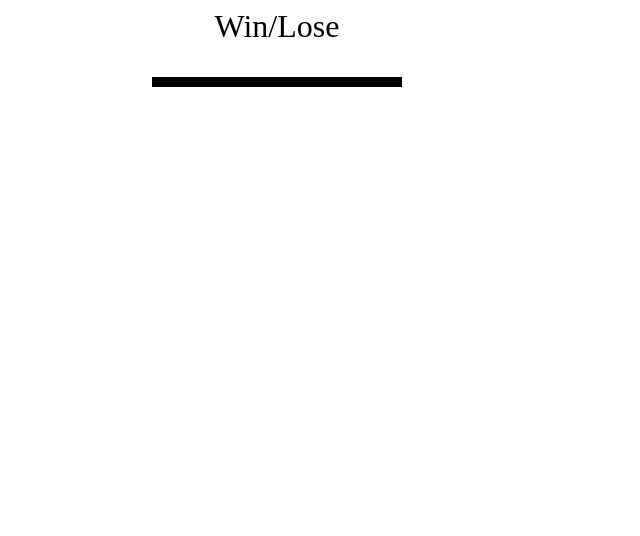
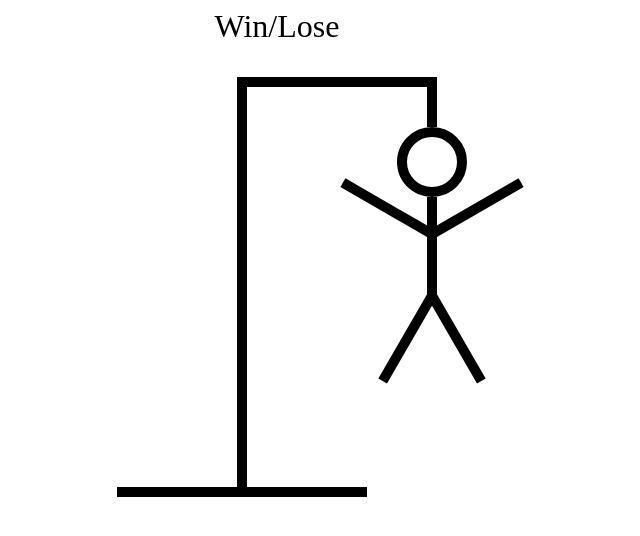
Before and after one commit to samudra-perera/Typescript-Hangman, a React (Vite) app: page / in a window 1280 px wide. Shown: the top 536 px of the page, without its empty margins (363-1003 px from the left). Built offline with nearby package versions, Linux system fonts and the light colour scheme.

Commit message:
Completed Hangman Drawing

```diff
--- a/src/HangManDrawing.tsx
+++ b/src/HangManDrawing.tsx
@@ -1,8 +1,19 @@
-import {HangManBase} from './styles/Drawing.style.js'
+// @ts-ignore
+import {HangManBase, HangManPole, HangManOutHang, HangManRopeHolder, Head, Body, RightArm, LeftArm, RightLeg, LeftLeg} from './styles/Drawing.style.js'
+
 
 export function HangManDrawing() {
     return (
         <div style={{position: "relative"}}>
+            {<Head/>}
+            {<Body/>}
+            {<RightArm/>}
+            {<LeftArm/>}
+            {<RightLeg/>}
+            {<LeftLeg/>}
+            <HangManRopeHolder />
+            <HangManOutHang/>
+            <HangManPole />
             <HangManBase />
         </div>
     )
--- a/src/styles/Drawing.style.js
+++ b/src/styles/Drawing.style.js
@@ -1,9 +1,104 @@
 import { styled } from "styled-components";
 
 const HangManBase = styled.div`
-    height: 10px;
-    width: 250px;
-    background-color: black;
-`
+  height: 10px;
+  width: 250px;
+  background-color: black;
+`;
 
-export {HangManBase}
+const HangManPole = styled.div`
+  height: 400px;
+  width: 10px;
+  background: black;
+  margin-left: 120px;
+`;
+
+const HangManOutHang = styled.div`
+  height: 10px;
+  width: 200px;
+  margin-left: 120px;
+  background: black;
+`;
+
+const HangManRopeHolder = styled.div`
+  height: 50px;
+  width: 10px;
+  background: black;
+  top: 0;
+  right: 0;
+  position: absolute;
+`;
+
+const Head = styled.div`
+  width: 50px;
+  height: 50px;
+  border-radius: 100%;
+  border: 10px solid black;
+  position: absolute;
+  top: 50px;
+  right: -30px;
+`;
+
+const Body = styled.div`
+  width: 10px;
+  height: 100px;
+  background: black;
+  position: absolute;
+  top: 120px;
+  right: 0;
+`;
+
+const RightArm = styled.div`
+  width: 100px;
+  height: 10px;
+  background: black;
+  position: absolute;
+  top: 150px;
+  right: -100px;
+  rotate: -30deg;
+  transform-origin: left bottom;
+`;
+
+const LeftArm = styled.div`
+  width: 100px;
+  height: 10px;
+  background: black;
+  position: absolute;
+  top: 150px;
+  right: 10px;
+  rotate: 30deg;
+  transform-origin: right bottom;
+`;
+
+const RightLeg = styled.div`
+  width: 100px;
+  height: 10px;
+  background: black;
+  position: absolute;
+  top: 210px;
+  right: -90px;
+  rotate: 60deg;
+  transform-origin: left bottom;
+`;
+const LeftLeg = styled.div`
+  width: 100px;
+  height: 10px;
+  background: black;
+  position: absolute;
+  top: 210px;
+  right: 0px;
+  rotate: -60deg;
+  transform-origin: right bottom;
+`;
+export {
+  HangManBase,
+  HangManPole,
+  HangManOutHang,
+  HangManRopeHolder,
+  Head,
+  Body,
+  RightArm,
+  LeftArm,
+  RightLeg,
+  LeftLeg,
+};
```
